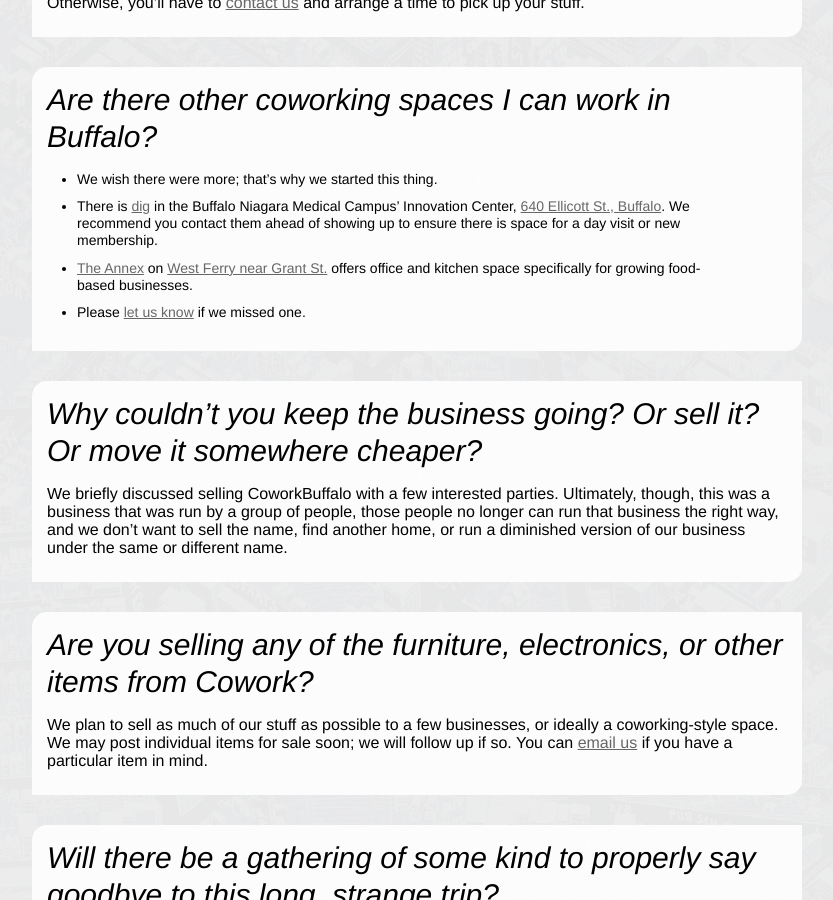
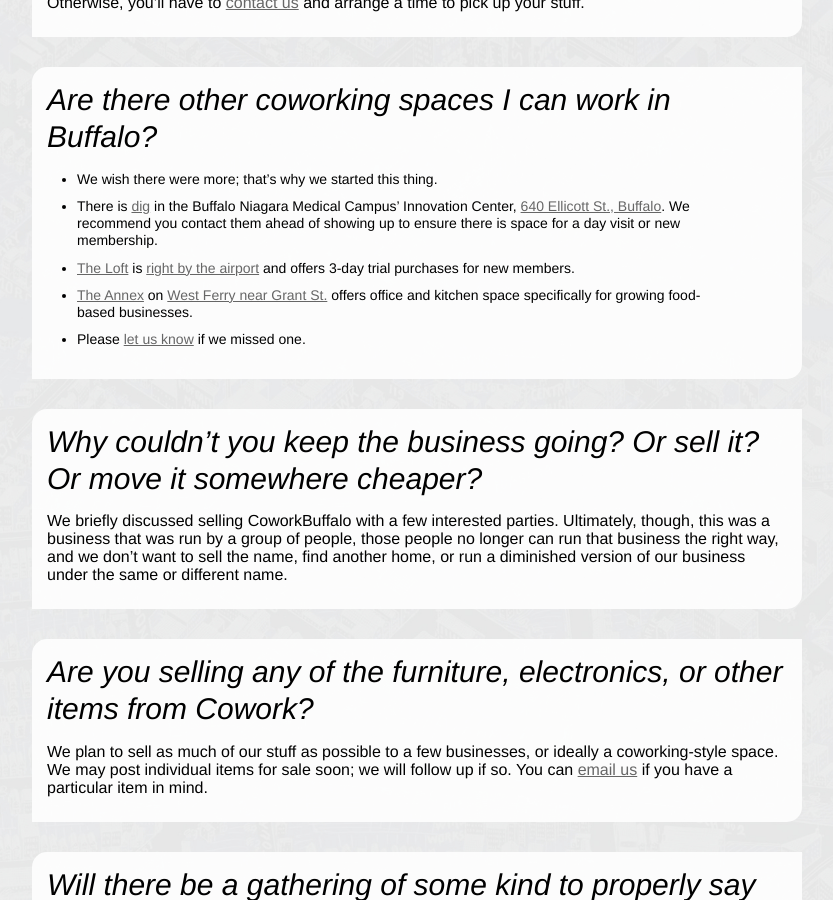
Before and after one commit to coworkbuffalo/coworkbuffalo.github.com, a Jekyll site: the page built from index.markdown, in a window 1280 px wide and 900 px high, scrolled down 1809 px. Shown: the whole window, without its empty margins (223-1056 px from the left). Built offline with Jekyll 4.4.1, drawn with Linux system fonts in a browser that asks for light colours; comment, search, counter and statistics services are not loaded.

Commit message:
Add The Loft to coworking spaces

```diff
--- a/index.markdown
+++ b/index.markdown
@@ -38,6 +38,7 @@
 * ### Are there other coworking spaces I can work in Buffalo?
   * We wish there were more; that's why we started this thing.
   * There is [dig](http://innovationcenterbuffalo.org/spaces/coworking/) in the Buffalo Niagara Medical Campus' Innovation Center, [640 Ellicott St., Buffalo](https://www.google.com/maps/place/dig+Buffalo/@42.896301,-78.8711137,17z/data=!3m1!4b1!4m5!3m4!1s0x89d3125bc9c53d7b:0x4c92fbab922b4d0c!8m2!3d42.896301!4d-78.868925). We recommend you contact them ahead of showing up to ensure there is space for a day visit or new membership.
+  * [The Loft](http://loftbuffalo.com/) is [right by the airport](https://www.google.com/maps/place/600+Cayuga+Rd,+Buffalo,+NY+14225/@42.9469364,-78.7465906,17z/data=!4m5!3m4!1s0x89d3749f8a443e37:0x710f08899802120!8m2!3d42.948083!4d-78.7449705) and offers 3-day trial purchases for new members.
   * [The Annex](https://the-annex-coworking-space.business.site/) on [West Ferry near Grant St.](https://www.google.com/maps/place/The+Annex/@42.9151359,-78.8909337,17z/data=!3m1!4b1!4m5!3m4!1s0x89d3131c98eea1ef:0x4d7d93e57e3c69c0!8m2!3d42.9151359!4d-78.888745) offers office and kitchen space specifically for growing food-based businesses.
   * Please [let us know](mailto:work@coworkbuffalo.com) if we missed one.
 
```
